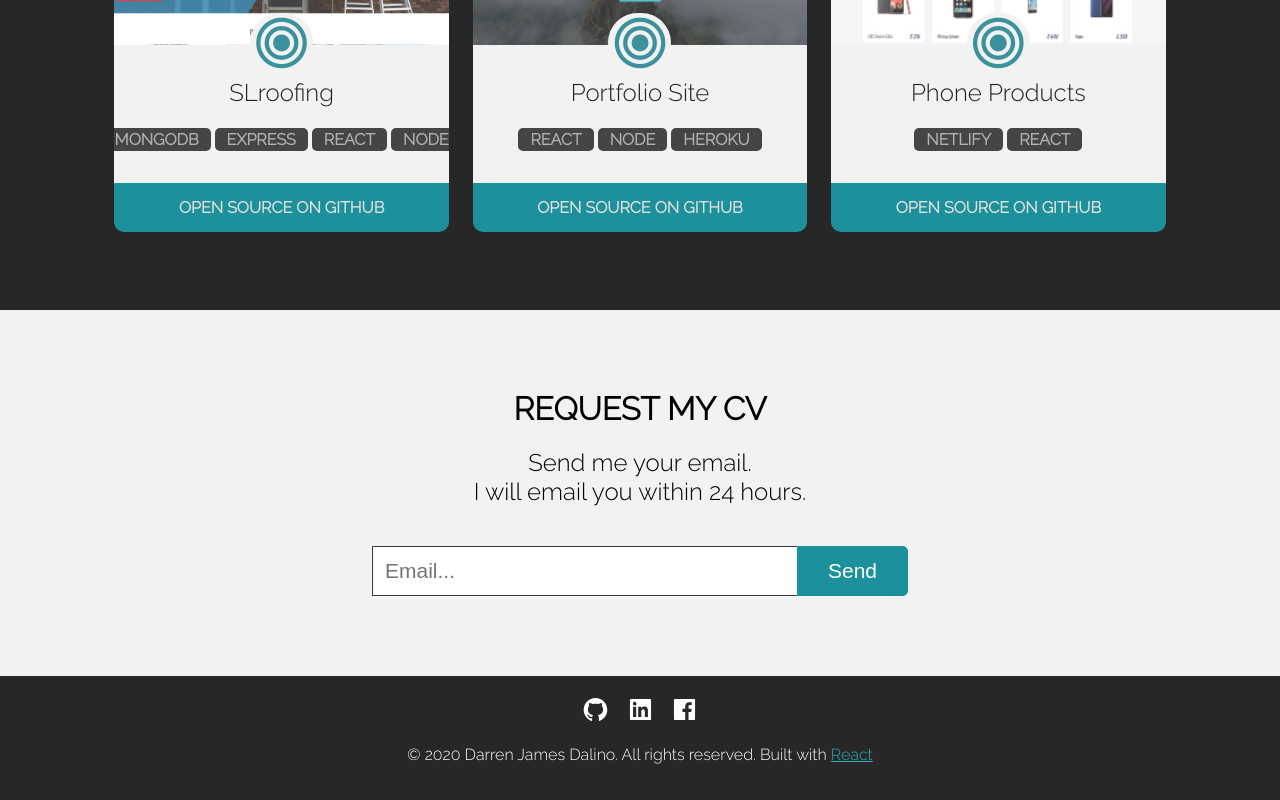
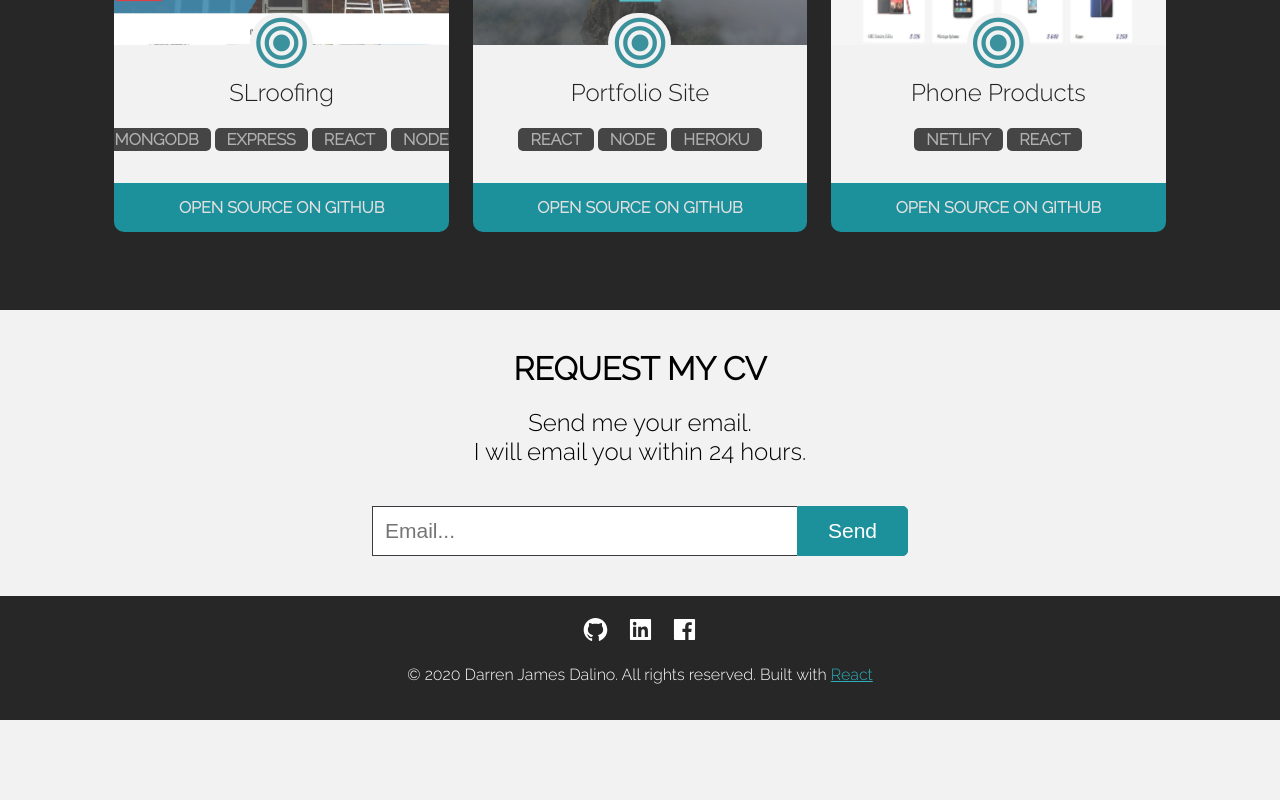
Before and after one commit to djdalino/dj-portfolio, a React (Create React App) app in the folder frontend/: page / in a window 1280 px wide. Shown: the part 2522-3322 px from the top of the page. After the commit the page ends 3242 px from the top, so only its background shows below. Built offline with nearby package versions, Linux system fonts and the light colour scheme.

Commit message:
hanny ko baho

```diff
--- a/frontend/src/components/Pages/contact.css
+++ b/frontend/src/components/Pages/contact.css
@@ -6,7 +6,7 @@
 .contact-container {
   max-width: 1366px;
   margin: 0 auto;
-  padding: 40px;
+  padding: 0;
 }
 .contact-container h1 {
   margin-top: 40px;
```
